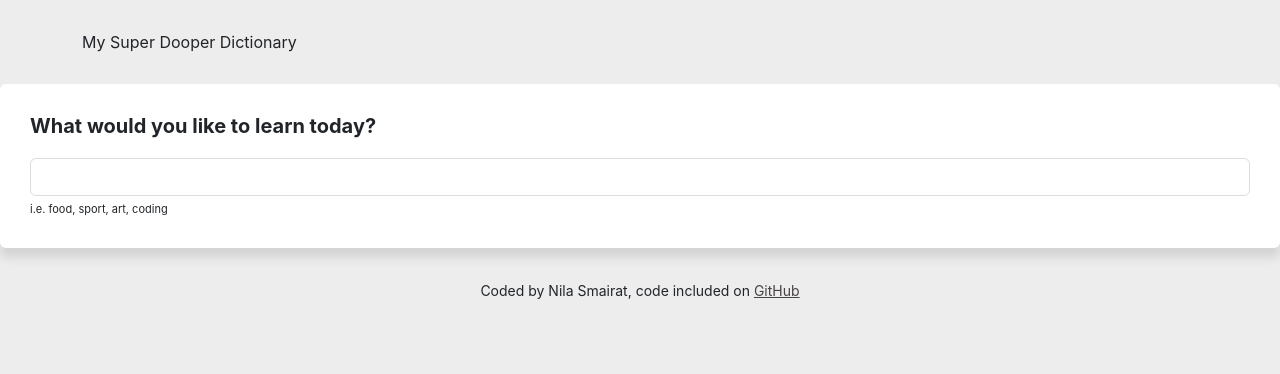
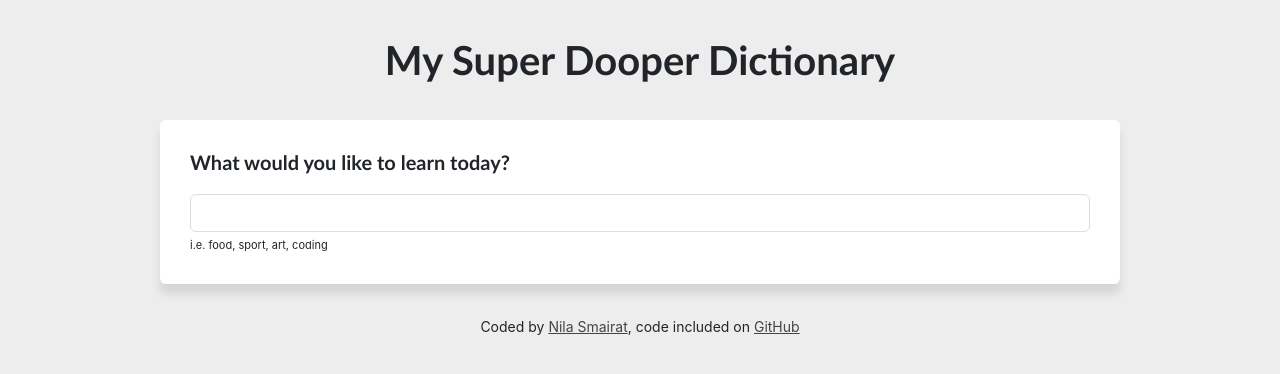
Before and after one commit to nsmairat/ditionary-project, a React (Create React App) app: page / in a window 1280 px wide. Shown: the top 374 px of the page. Built offline with nearby package versions, Linux system fonts and the light colour scheme.

Commit message:
Styled the Photo Component

```diff
--- a/src/App.css
+++ b/src/App.css
@@ -1,3 +1,8 @@
+.App {
+  max-width: 960px;
+  margin: 0 auto;
+}
+
 body {
   background: rgb(238, 237, 237);
 }
@@ -8,6 +13,10 @@ a {
 
 .App-header {
   margin: 30px 0;
+  text-align: center;
+  font-size: 40px;
+  font-family: "Gill Sans", "Gill Sans MT", Calibri, "Trebuchet MS", sans-serif;
+  font-weight: bold;
 }
 
 .App-footer {
--- a/src/App.js
+++ b/src/App.js
@@ -12,7 +12,7 @@ export default function App() {
       </main>
       <footer className="App-footer">
         <small>
-          Coded by Nila Smairat, code included on{" "}
+          Coded by <a href="">Nila Smairat</a>, code included on{" "}
           <a
             href="https://github.com/nsmairat/ditionary-project"
             target="_blank"
--- a/src/Dictionary.css
+++ b/src/Dictionary.css
@@ -23,4 +23,5 @@
   font-size: 20px;
   font-weight: bold;
   margin-bottom: 20px;
+  font-family: "Gill Sans", "Gill Sans MT", Calibri, "Trebuchet MS", sans-serif;
 }
--- a/src/Dictionary.js
+++ b/src/Dictionary.js
@@ -2,20 +2,26 @@ import React, { useState } from "react";
 import axios from "axios";
 import "./Dictionary.css";
 import Results from "./Results";
+import Photos from "./Photos";
 
 export default function Dictionary() {
   let [keyword, setKeyword] = useState("");
   let [results, setResults] = useState({});
+  let [photos, setPhotos] = useState(null);
   //keyword is a bucket
   //setKeyword is a function
 
   function handleResponse(response) {
     //console.log(response.data);
     //console.log(response.data.meanings[0]);
-    console.log(response);
+
     setResults(response.data);
 
     //console.log(results);
+  }
+
+  function handleResponseForImage(response) {
+    setPhotos(response.data.photos);
   }
 
   function search(event) {
@@ -25,6 +31,10 @@ export default function Dictionary() {
     let apiUrl = `https://api.shecodes.io/dictionary/v1/define?word=${keyword}&key=${apiKey}`;
     //is a framemwork that helps us to cal the api
     axios.get(apiUrl).then(handleResponse);
+
+    let imagepiKey = "6a4bo439f4518f900acccae6f3t294be";
+    let imagegUrl = `https://api.shecodes.io/images/v1/search?query=${keyword}&key=${imagepiKey}`;
+    axios.get(imagegUrl).then(handleResponseForImage);
   }
 
   function handleKeyWordChange(event) {
@@ -43,6 +53,7 @@ export default function Dictionary() {
       </section>
 
       <Results results={results} />
+      <Photos photos={photos} />
     </div>
   );
 }
--- /dev/null
+++ b/src/Photos.css
@@ -0,0 +1,4 @@
+.Photos img {
+  border-radius: 20px;
+  margin-bottom: 10px;
+}
--- /dev/null
+++ b/src/Photos.js
@@ -0,0 +1,31 @@
+import React from "react";
+import "./Photos.css";
+
+export default function Photos(props) {
+  console.log(props);
+  if (props.photos && props.photos.length > 0) {
+    return (
+      <section className="Photos">
+        <div className="row">
+          {props.photos.map(function (photo, index) {
+            return (
+              <div className="col-4" key={index}>
+                <img src={photo.src.landscape} className="img-fluid" />
+              </div>
+            );
+          })}
+        </div>
+      </section>
+    );
+  } else {
+    return null;
+  }
+}
+
+//<section className="Photos">
+//{props.photos.map((photo, index) => (
+//<div key={index}>
+//<img src={photo.src.landscape} alt={photo.alt || "Photo"} />
+//</div>
+//))}
+//</section>;
```
